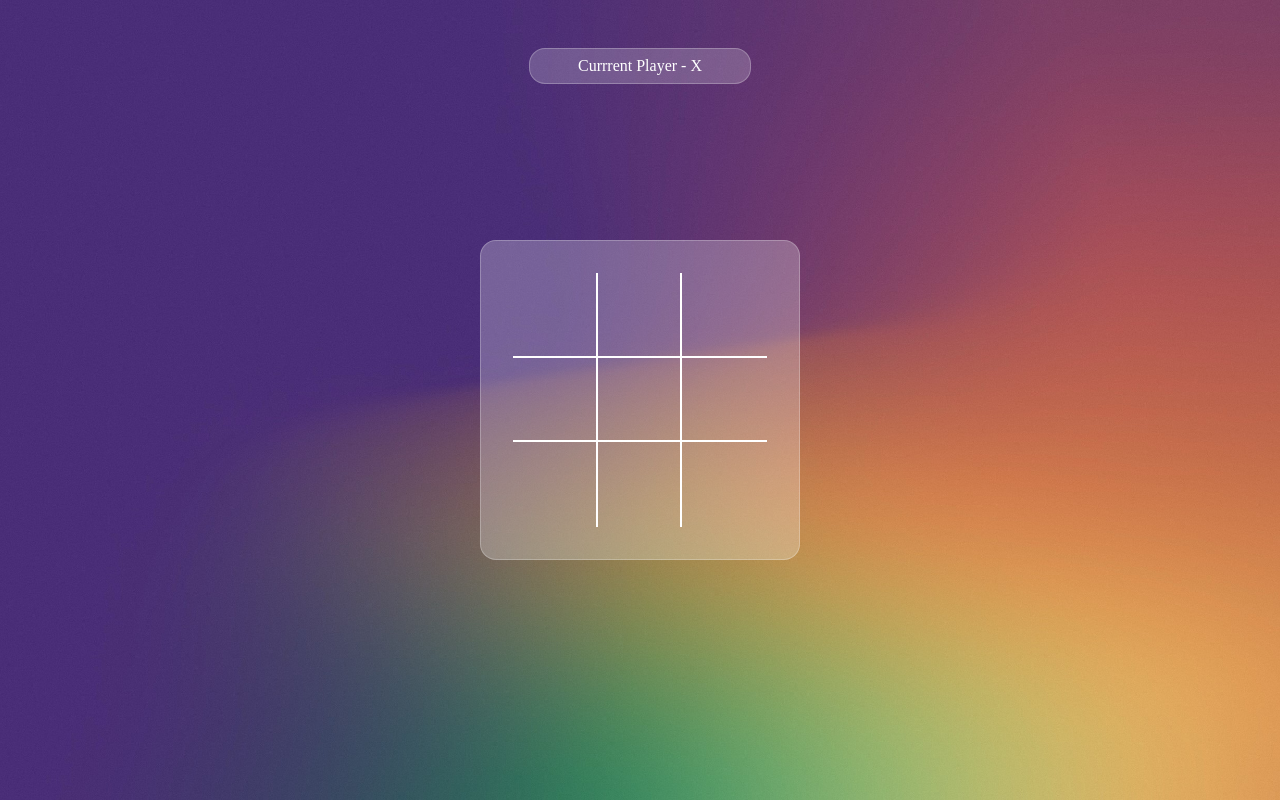
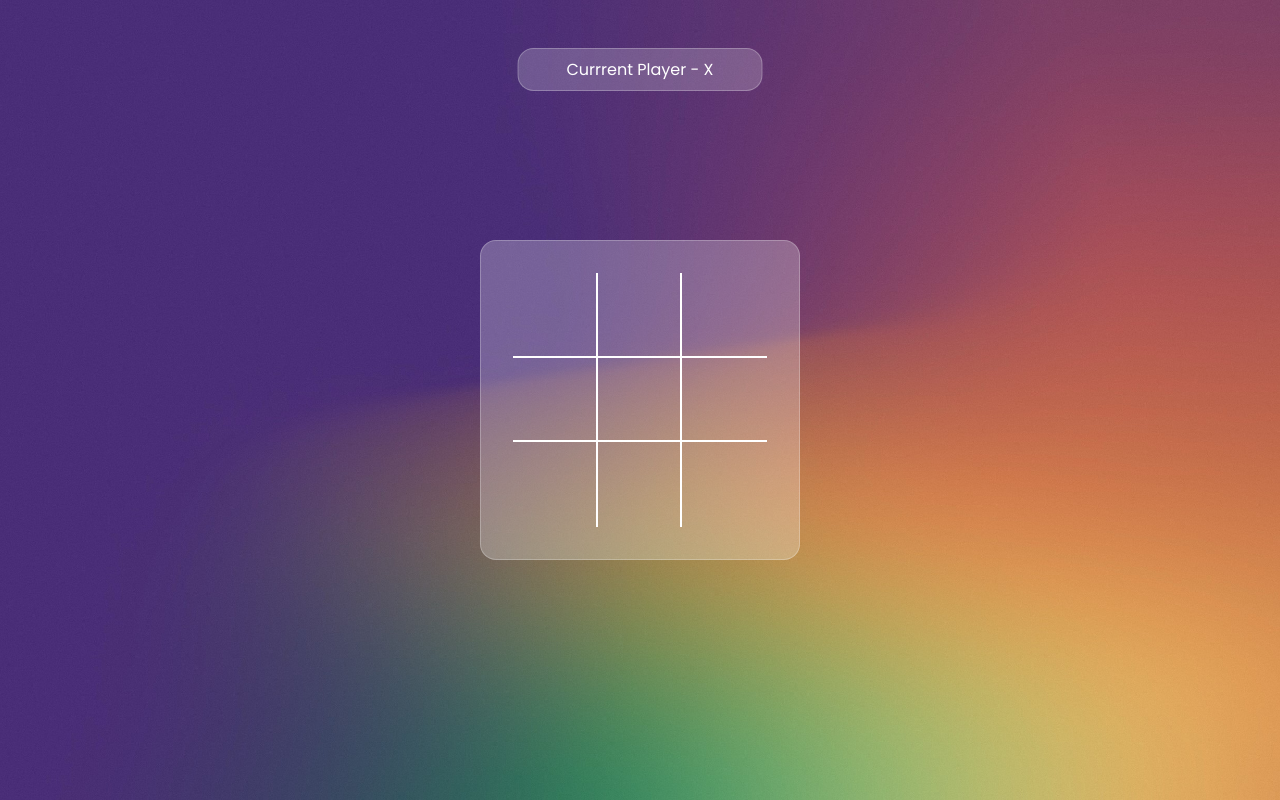
Before and after one commit to Shivam-015/tic-tac-toe, a plain HTML site: page index.html in a window 1280 px wide. Drawn offline with Linux system fonts and the light colour scheme.

Commit message:
Update index.html

```diff
--- a/index.html
+++ b/index.html
@@ -4,6 +4,9 @@
     <meta charset="UTF-8">
     <meta name="viewport" content="width=device-width, initial-scale=1.0">
     <title>Document</title>
+    <link rel="preconnect" href="https://fonts.googleapis.com" />
+    <link rel="preconnect" href="https://fonts.gstatic.com" crossorigin />
+    <link href="https://fonts.googleapis.com/css2?family=Poppins:wght@200;300;400;500;600;700&display=swap" rel="stylesheet"/>
     <link rel="stylesheet" href="style.css">
 </head>
 <body>
```
